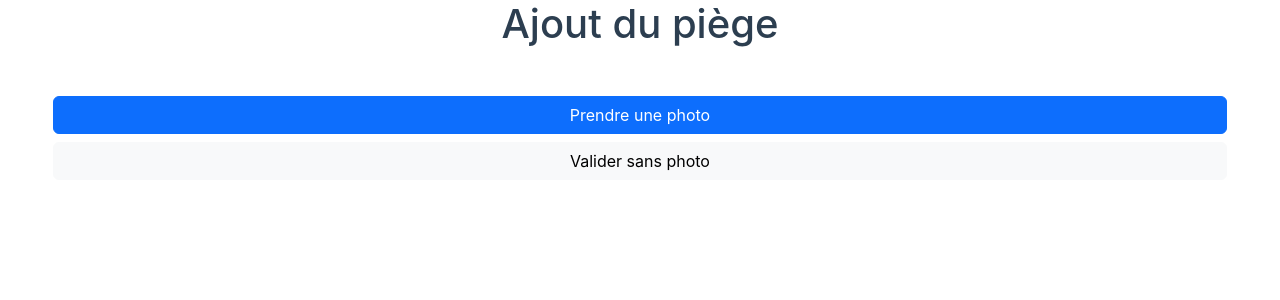
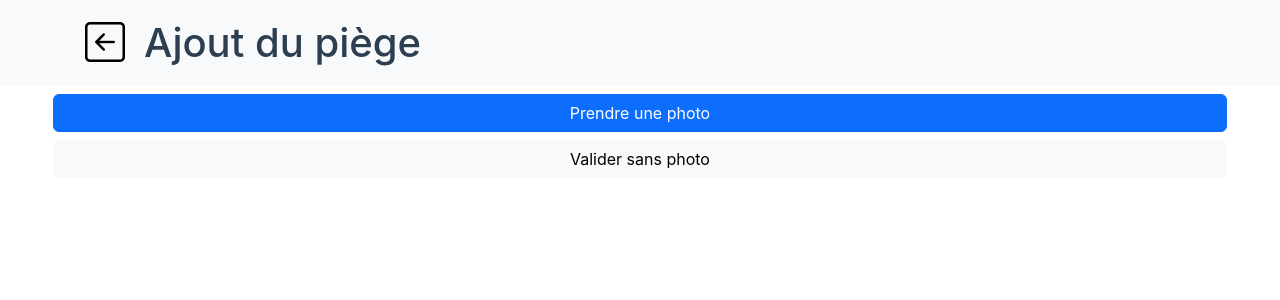
Before and after one commit to 24eme/OpenCarto, a Vue app: page /prisePhoto in a window 1280 px wide. Shown: the top 300 px of the page. Built offline with nearby package versions, Linux system fonts and the light colour scheme.

Commit message:
ajout nav dans la page de prisephoto

```diff
--- a/src/views/PrisePhotoView.vue
+++ b/src/views/PrisePhotoView.vue
@@ -17,8 +17,19 @@ function onPhotoSelected(event) {
 </script>
 
 <template>
+  <nav class="navbar bg-body-tertiary">
+      <div class="container justify-content-start">
+          <div class="col-auto d-flex me-3">
+              <RouterLink :to="{ name: 'addInfoPoint' }">
+                  <i class="bi bi-arrow-left-square fs-1 align-self-center" style="color: black;"></i></RouterLink>
+          </div>
+          <div class="col-auto flex-grow-1">
+              <h1 class="m-0">Ajout du piège</h1>
+          </div>
+      </div>
+  </nav>
+
     <div class="text-center">
-        <h1 class="mb-5">Ajout du piège</h1>
         <input
             ref="inputPhoto"
             type="file"
```
